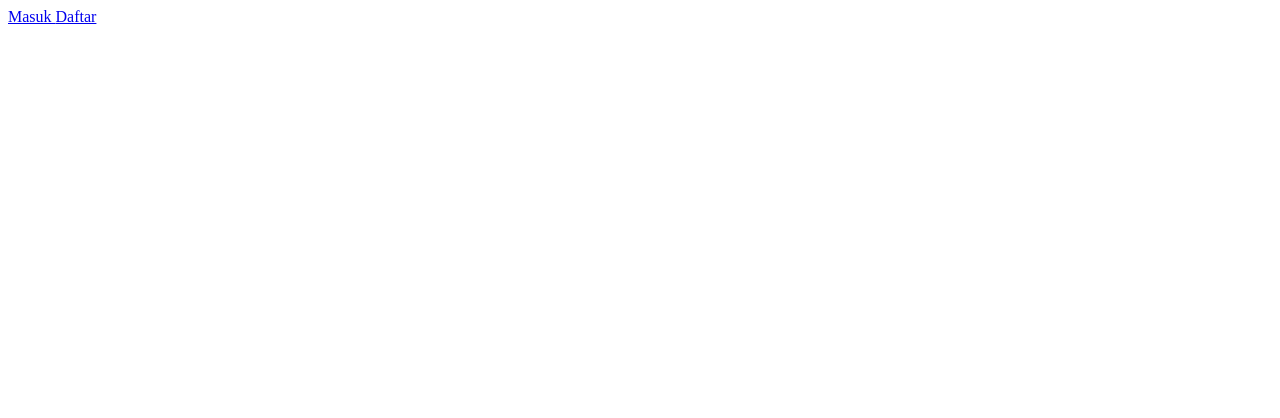
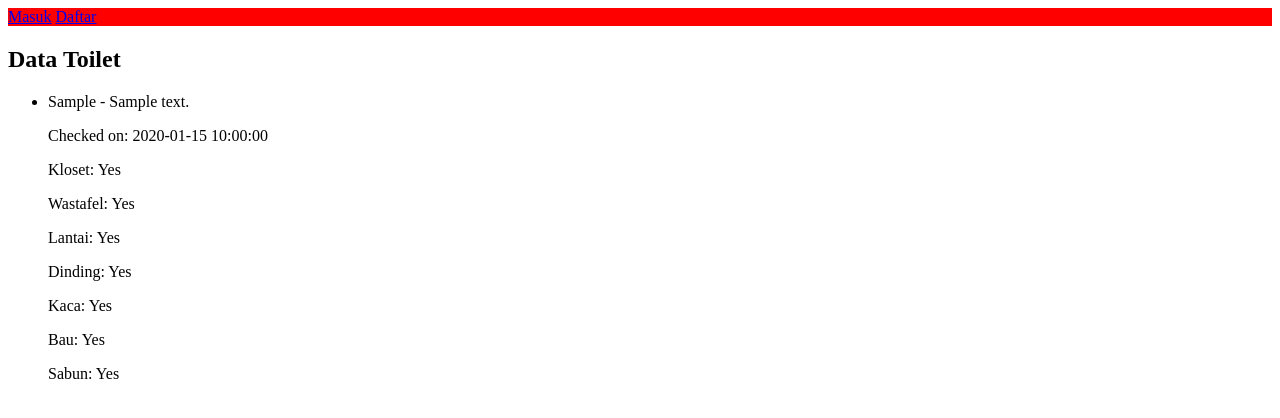
Before and after one commit to twn304/UAS_WEB, a PHP site: page / in a window 1280 px wide. Before the commit the part shown is almost empty. Shown: the top 418 px of the page. Run offline with PHP 8.4, Linux system fonts and the light colour scheme; tables that the repository leaves empty or names only in its code hold one stand-in row (values such as "Sample post").

Commit message:
menambah fitur checklist

```diff
--- a/index.php
+++ b/index.php
@@ -1,16 +1,61 @@
 <?php
 include("./api/config.php");
+
+// Fetch data for toilets
+$toiletSql = "SELECT * FROM toilet";
+$toiletStmt = $db->query($toiletSql);
+$toilets = $toiletStmt->fetchAll(PDO::FETCH_ASSOC);
+
+// Fetch data for checklists
+$checklistSql = "SELECT c.*, t.lokasi FROM checklist c
+                JOIN toilet t ON c.toilet_id = t.id";
+$checklistStmt = $db->query($checklistSql);
+$checklists = $checklistStmt->fetchAll(PDO::FETCH_ASSOC);
 ?>
 
 <!DOCTYPE html>
 <html lang="en">
+<link rel="stylesheet" href="./style/index.css">
 <head>
     <meta charset="UTF-8">
     <meta name="viewport" content="width=device-width, initial-scale=1.0">
     <title>CKT</title>
 </head>
 <body>
-    <a href="./pages/login.php"> Masuk </a>
-    <a href="./pages/register.php"> Daftar </a>
+    <div class="navbar-class" >
+        <a href="./pages/login.php">Masuk</a>
+        <a href="./pages/register.php">Daftar</a>
+    </div>
+
+    <h2>Data Toilet</h2>
+    <?php if (!empty($toilets)): ?>
+        <ul>
+            <?php foreach ($toilets as $toilet): ?>
+                <li><?php echo $toilet['lokasi']; ?> - <?php echo $toilet['keterangan']; ?></li>
+
+                <?php
+                $currentChecklist = array_filter($checklists, function ($checklist) use ($toilet) {
+                    return $checklist['toilet_id'] == $toilet['id'];
+                });
+
+                if (!empty($currentChecklist)) {
+                    $checklistData = reset($currentChecklist);
+                ?>
+                    <p>Checked on: <?php echo $checklistData['tanggal']; ?></p>
+                    <p>Kloset: <?php echo $checklistData['kloset'] ? 'Yes' : 'No'; ?></p>
+                    <p>Wastafel: <?php echo $checklistData['wastafel'] ? 'Yes' : 'No'; ?></p>
+                    <p>Lantai: <?php echo $checklistData['lantai'] ? 'Yes' : 'No'; ?></p>
+                    <p>Dinding: <?php echo $checklistData['dinding'] ? 'Yes' : 'No'; ?></p>
+                    <p>Kaca: <?php echo $checklistData['kaca'] ? 'Yes' : 'No'; ?></p>
+                    <p>Bau: <?php echo $checklistData['bau'] ? 'Yes' : 'No'; ?></p>
+                    <p>Sabun: <?php echo $checklistData['sabun'] ? 'Yes' : 'No'; ?></p>
+                <?php } else { ?>
+                    <p>No checklist data available for this toilet.</p>
+                <?php } ?>
+            <?php endforeach; ?>
+        </ul>
+    <?php else: ?>
+        <p>No toilet data available.</p>
+    <?php endif; ?>
 </body>
 </html>
```
